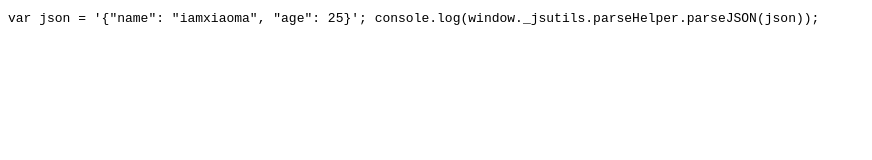
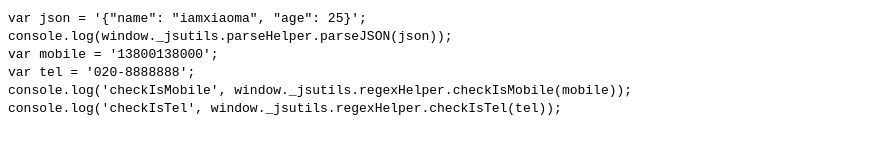
Before and after one commit to iamxiaoma/jsutils, a plain HTML site: page index.html in a window 1280 px wide. Shown: the whole page, without its empty margins (0-872 px from the left). Drawn offline with Linux system fonts and the light colour scheme.

Commit message:
更新
1、新增示例

```diff
--- a/index.html
+++ b/index.html
@@ -10,7 +10,16 @@
 <body>
 	<code>
 		var json = '{"name": "iamxiaoma", "age": 25}';
+		<br/>
 		console.log(window._jsutils.parseHelper.parseJSON(json));
+		<br/>
+		var mobile = '13800138000';
+		<br/>
+		var tel = '020-8888888';
+		<br/>
+		console.log('checkIsMobile', window._jsutils.regexHelper.checkIsMobile(mobile));
+		<br/>
+		console.log('checkIsTel', window._jsutils.regexHelper.checkIsTel(tel));
 	</code>
 
 
@@ -19,6 +28,12 @@
 	var json = '{"name": "iamxiaoma", "age": 25}';
 	console.log("parseHelper.parseJSON", window._jsutils.parseHelper.parseJSON(json));
 
+	var mobile = '13800138000';
+	var tel = '020-8888888';
+
+	console.log('checkIsMobile', window._jsutils.regexHelper.checkIsMobile(mobile));
+	console.log('checkIsTel', window._jsutils.regexHelper.checkIsTel(tel));
+
 	</script>
 </body>
 </html>
```
